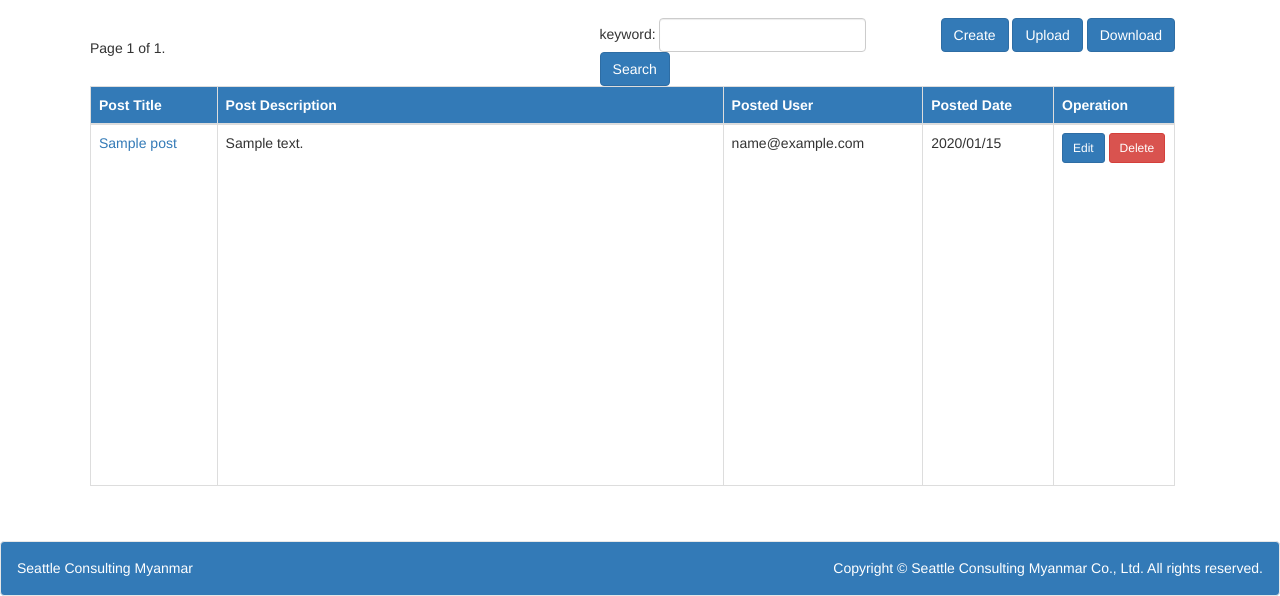
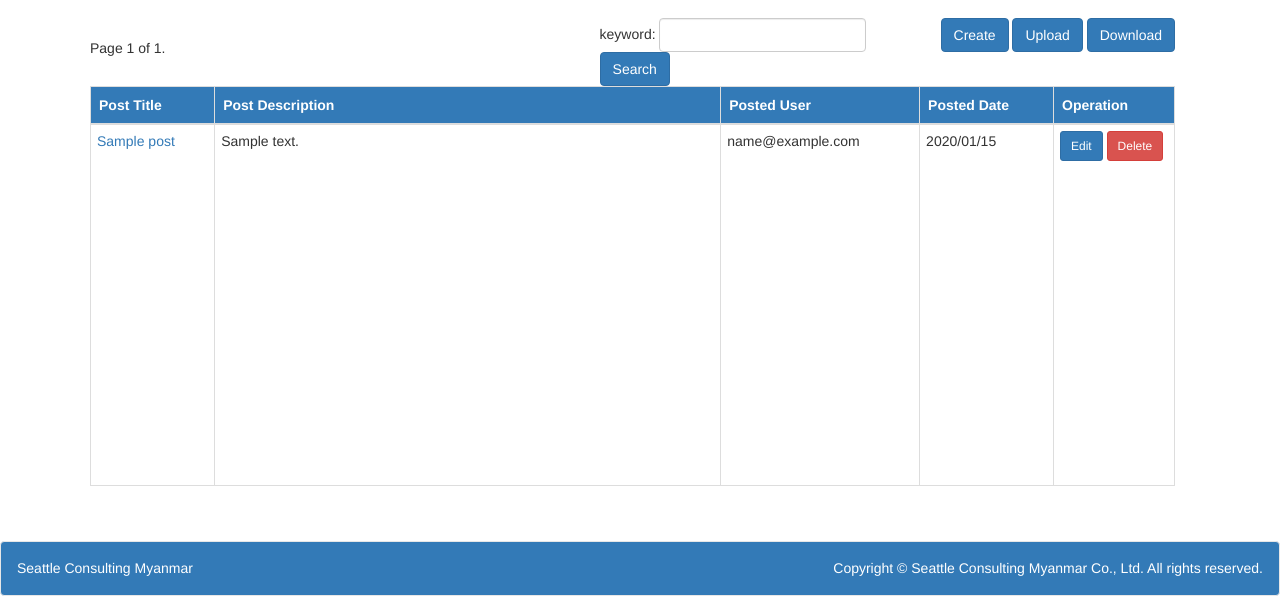
Before and after one commit to scmwinlhanphyo/BulletinBoardOJT, a Django app: page /posts/ in a window 1280 px wide. Shown: the part 204-800 px from the top of the page. Run offline with Django 3.2, Linux system fonts and the light colour scheme; a user stored in the database is signed in; tables that the repository leaves empty hold one stand-in row (values such as "Sample post"); some libraries are stand-ins or nearby versions.

Commit message:
fixed table padding

```diff
--- a/posts/static/css/styles.css
+++ b/posts/static/css/styles.css
@@ -81,3 +81,6 @@
   margin-bottom: 100px;
   min-width: 1000px;
 }
+.table>tbody>tr>td {
+  padding: 6px !important;
+}
```
